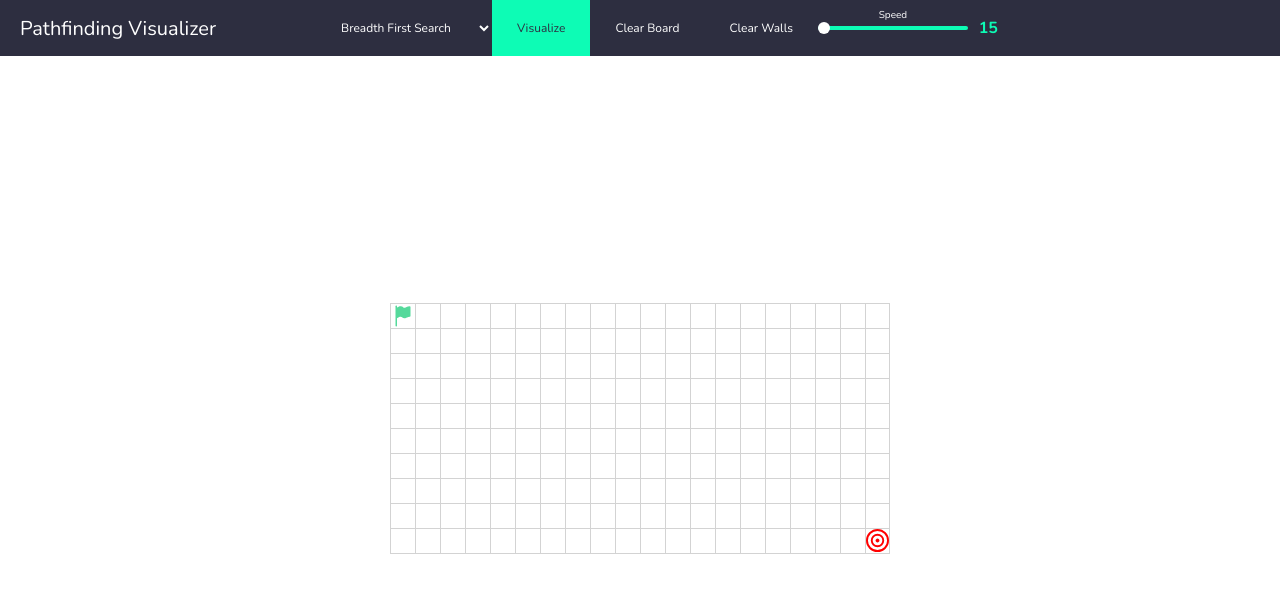
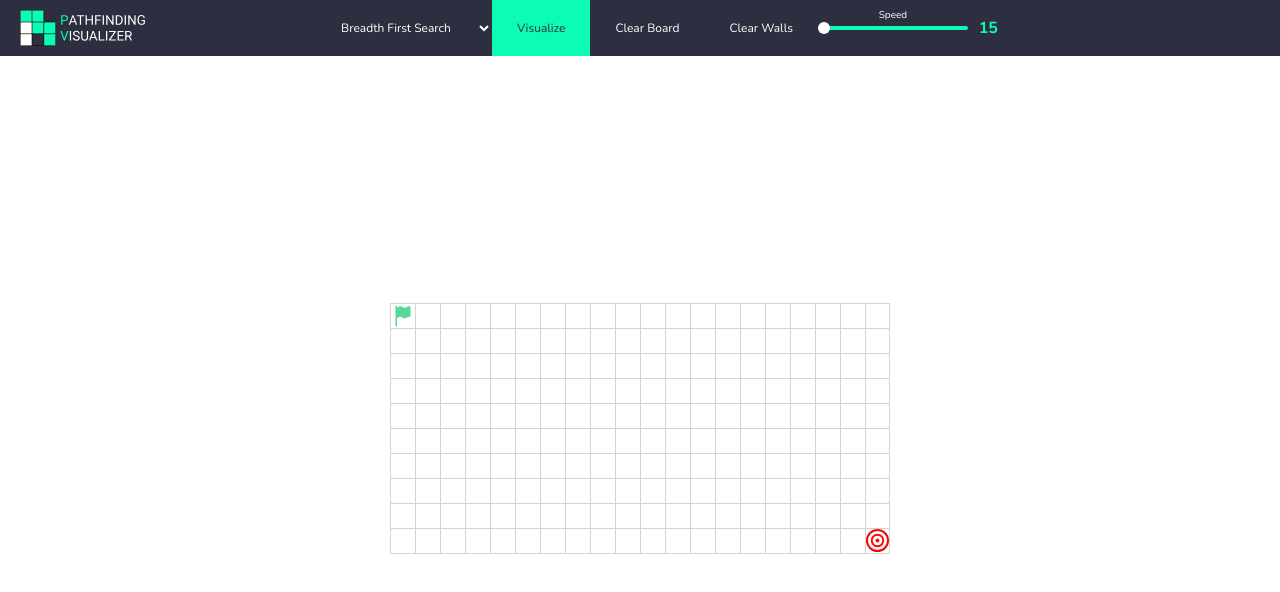
Before and after one commit to Adrian-Forde-1/Pathfinding-Visualizer, a website with bundled scripts: page index.html in a window 1280 px wide. Built offline with nearby package versions, Linux system fonts and the light colour scheme.

Commit message:
Added two new logos and updated the navbar logo to use the long version of the new logos

```diff
--- a/index.html
+++ b/index.html
@@ -15,7 +15,9 @@
   <body>
     <div class="body__wrapper">
       <nav class="navbar">
-        <div class="navbar__logo">Pathfinding Visualizer</div>
+        <div class="navbar__logo">
+          <img src="./src/resources/SVG/pathfinding_algorithm_logo_long.svg" alt="" />
+        </div>
         <div class="nav-list">
           <li class="nav-list__item">
             <select name="" id="current-algorithm">
--- a/src/styles/_nav.scss
+++ b/src/styles/_nav.scss
@@ -10,12 +10,18 @@
   position: relative;
 
   &__logo {
+    height: 100%;
+    padding: 10px 0px;
     position: absolute;
     top: 50%;
     transform: translateY(-50%);
     left: 20px;
     color: #fff;
     font-size: 20px;
+
+    img {
+      height: 100%;
+    }
   }
 }
 
```
Also changed, not shown: src/resources/SVG/pathfinding_algorithm_logo.svg (added), src/resources/SVG/pathfinding_algorithm_logo_long.svg (added), src/styles/styles.css, 1 other file.
